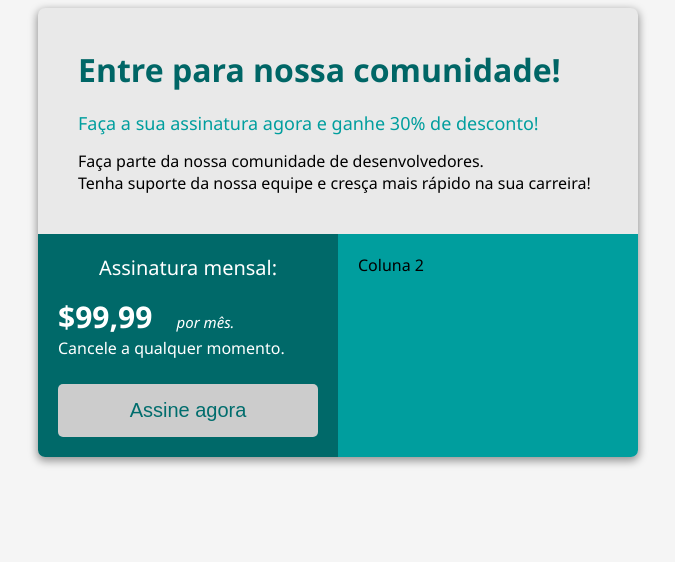
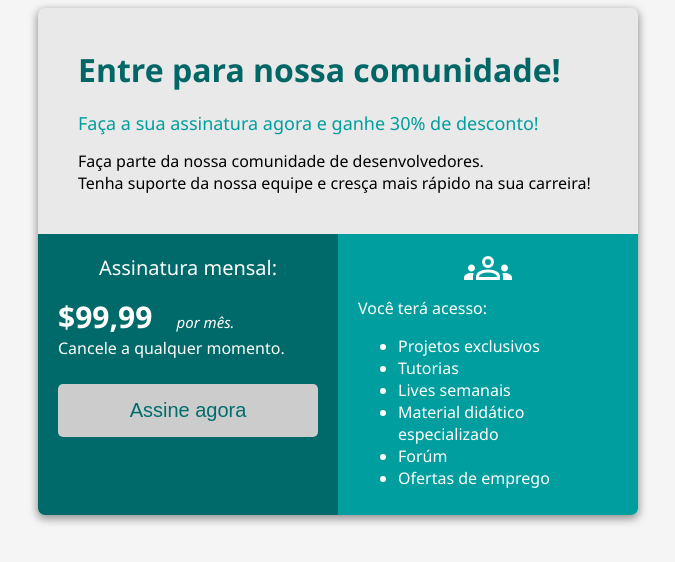
Before and after one commit to bellogabriel373-hash/bootcamp-devjr-modulo2, a plain HTML site: page index.html in a window 1280 px wide. Shown: the whole page, without its empty margins (302-977 px from the left). Drawn offline with Linux system fonts and the light colour scheme.

Commit message:
closes #5 - tags ul e li

```diff
--- a/index.html
+++ b/index.html
@@ -55,7 +55,8 @@
         .col-2 {
             background-color: #009E9E;
             width: 50%;
-            padding: 20px;
+            padding: 10px 20px;
+            color: white;
         }
 
         .button {
@@ -88,6 +89,10 @@
             font-size: 15px;
             font-style: italic;
             margin-left: 20px;
+        }
+
+        .image-group {
+            text-align: center;
         }
 
     </style>
@@ -127,7 +132,23 @@
 
             </div>
             <div class="col-2">
-                Coluna 2
+
+                <div class="image-group">
+                    <object data="groups_48dp_FFFFFF_FILL0_wght400_GRAD0_opsz48.svg" type="image/svg+xml"></object>
+                </div>
+
+                <div>
+                    Você terá acesso:
+
+                    <ul>
+                        <li>Projetos exclusivos</li>
+                        <li>Tutorias</li>
+                        <li>Lives semanais</li>
+                        <li>Material didático especializado</li>
+                        <li>Forúm</li>
+                        <li>Ofertas de emprego</li>
+                    </ul>
+                </div>
             </div>
         </div>
     </div>
```
Also changed, not shown: groups_48dp_FFFFFF_FILL0_wght400_GRAD0_opsz48.svg (added), module02-example-index-mobile.png (deleted), module02-example-register-desktop.png (deleted), module02-example-register-mobile.png (deleted).
